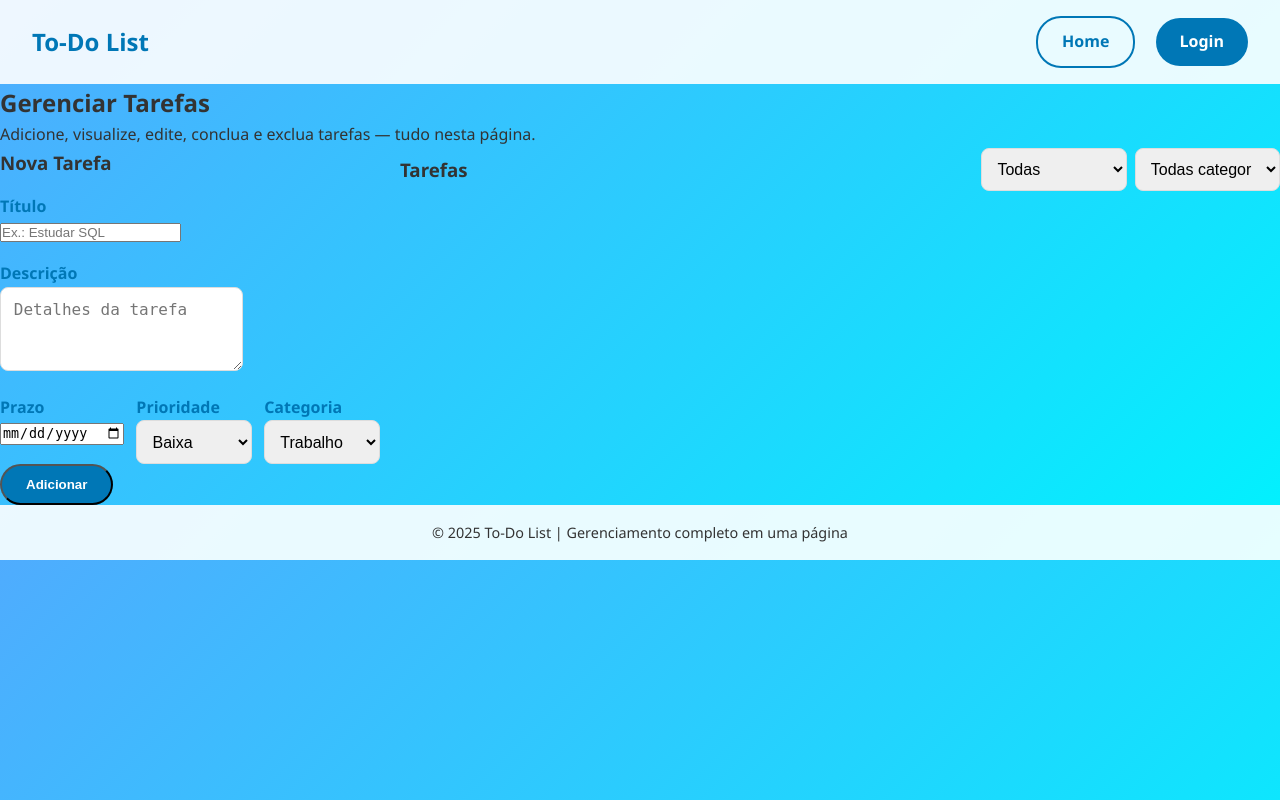
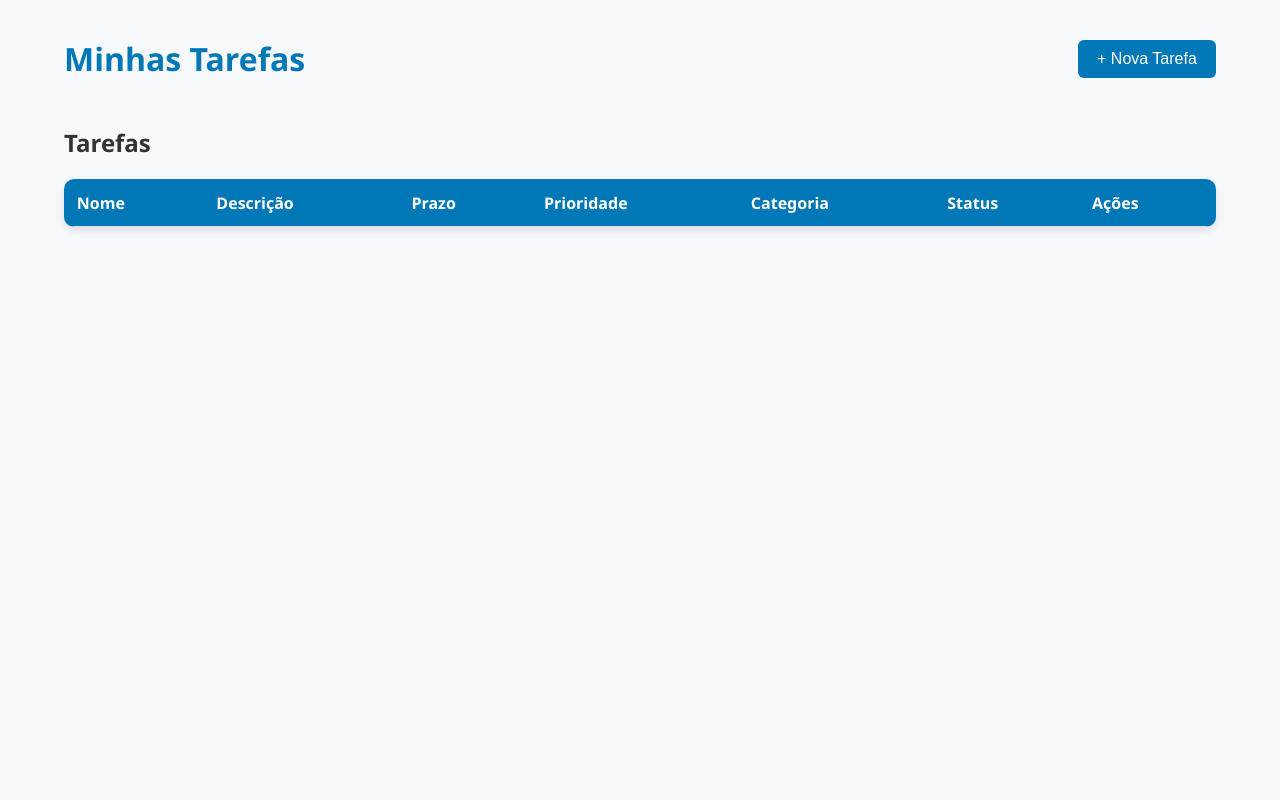
Before and after one commit to gabrielc-Neves/ToDoWeb, a PHP site: page /tarefas.html in a window 1280 px wide. Run offline with PHP 8.4, Linux system fonts and the light colour scheme; lists and menus that the app fills with data are empty.

Commit message:
Alteração de página de tarefas

```diff
--- a/frontend/style.css
+++ b/frontend/style.css
@@ -1,204 +1,132 @@
-/* Reset básico */
-* {
+body {
+  font-family: 'Segoe UI', Tahoma, Geneva, Verdana, sans-serif;
+  background: #f7f9fc;
   margin: 0;
   padding: 0;
-  box-sizing: border-box;
+  color: #333;
 }
 
-body {
-  font-family: "Segoe UI", Tahoma, Geneva, Verdana, sans-serif;
-  background: linear-gradient(135deg, #4facfe, #00f2fe);
-  color: #333;
-  line-height: 1.6;
+.page-container {
+  width: 90%;
+  margin: auto;
+  padding: 1rem;
 }
 
-/* Navbar */
-.navbar {
+header {
   display: flex;
   justify-content: space-between;
   align-items: center;
-  padding: 1rem 2rem;
-  background: rgba(255, 255, 255, 0.9);
-  position: sticky;
-  top: 0;
-  z-index: 1000;
+  margin-bottom: 1.5rem;
 }
 
-.logo {
-  font-size: 1.5rem;
-  font-weight: bold;
+h1 {
   color: #0077b6;
 }
 
-.nav-links .btn {
-  margin-left: 1rem;
+.btn-primary {
+  background: #0077b6;
+  color: white;
+  border: none;
+  padding: 0.6rem 1.2rem;
+  border-radius: 6px;
+  cursor: pointer;
+  font-size: 1rem;
+  transition: background 0.3s;
 }
 
-/* Hero */
-.hero {
-  display: flex;
-  align-items: center;
-  justify-content: space-between;
-  padding: 3rem 2rem;
-  min-height: 90vh;
+.btn-primary:hover {
+  background: #005f87;
 }
 
-.hero-content {
-  flex: 1;
-  padding-right: 2rem;
+.full-width {
+  width: 100%;
 }
 
-.hero-content h2 {
-  font-size: 2.5rem;
-  margin-bottom: 1rem;
-  color: #fff;
+/* Modal */
+.modal {
+  display: none;
+  position: fixed;
+  z-index: 10;
+  left: 0;
+  top: 0;
+  width: 100%;
+  height: 100%;
+  background-color: rgba(0,0,0,0.4);
 }
 
-.hero-content p {
-  margin-bottom: 2rem;
-  font-size: 1.1rem;
-  color: #f0f0f0;
+.modal-content {
+  background: #fff;
+  margin: 5% auto;
+  padding: 1.5rem;
+  border-radius: 10px;
+  width: 400px;
+  max-width: 95%;
+  position: relative;
+  animation: fadeIn 0.3s ease;
 }
 
-.hero-image img {
-  width: 350px;
-  max-width: 100%;
-  border-radius: 10px;
+.close {
+  position: absolute;
+  top: 10px;
+  right: 15px;
+  font-size: 1.5rem;
+  cursor: pointer;
+  color: #333;
 }
 
-/* Botões */
-.btn {
-  display: inline-block;
-  padding: 0.7rem 1.5rem;
-  border-radius: 25px;
-  background: #0077b6;
-  color: white;
-  text-decoration: none;
-  font-weight: bold;
-  transition: 0.3s;
+@keyframes fadeIn {
+  from {opacity: 0; transform: translateY(-20px);}
+  to {opacity: 1; transform: translateY(0);}
 }
 
-.btn:hover {
-  background: #023e8a;
+/* Form */
+form input, form textarea, form select {
+  width: 100%;
+  margin-bottom: 0.8rem;
+  padding: 0.6rem;
+  border: 1px solid #ccc;
+  border-radius: 6px;
+  font-size: 0.95rem;
 }
 
-.btn-outline {
-  background: transparent;
-  border: 2px solid #0077b6;
-  color: #0077b6;
+/* Tabela */
+table {
+  width: 100%;
+  border-collapse: collapse;
+  background: #fff;
+  border-radius: 10px;
+  overflow: hidden;
+  box-shadow: 0 4px 10px rgba(0,0,0,0.1);
 }
 
-.btn-outline:hover {
+th, td {
+  padding: 0.8rem;
+  text-align: left;
+  border-bottom: 1px solid #ddd;
+}
+
+th {
   background: #0077b6;
   color: white;
 }
 
-/* Footer */
-footer {
-  text-align: center;
-  padding: 1rem;
-  background: rgba(255, 255, 255, 0.9);
-  font-size: 0.9rem;
+tr:nth-child(even) {
+  background: #f4f4f4;
 }
 
-/* Responsividade */
-@media (max-width: 768px) {
-  .hero {
-    flex-direction: column;
-    text-align: center;
-  }
+.status-done { color: green; font-weight: bold; }
+.status-pending { color: orange; font-weight: bold; }
 
-  .hero-content {
-    padding-right: 0;
-  }
-
-  .hero-image {
-    margin-top: 2rem;
-  }
-}
-/* Formulários de login/cadastro */
-.form-container {
-  background: white;
-  max-width: 400px;
-  margin: 80px auto;
-  padding: 2rem;
-  border-radius: 15px;
-  box-shadow: 0 4px 12px rgba(0,0,0,0.2);
-  text-align: center;
+.action-btn {
+  margin: 2px;
+  padding: 0.4rem 0.7rem;
+  border-radius: 5px;
+  border: none;
+  cursor: pointer;
+  color: white;
+  font-size: 0.85rem;
 }
 
-.form-container h2 {
-  margin-bottom: 1.5rem;
-  color: #0077b6;
-}
-
-.form-container form {
-  display: flex;
-  flex-direction: column;
-  gap: 1rem;
-}
-
-.form-container input {
-  padding: 0.8rem;
-  border: 1px solid #ddd;
-  border-radius: 8px;
-  font-size: 1rem;
-}
-
-.form-container input:focus {
-  outline: none;
-  border-color: #0077b6;
-  box-shadow: 0 0 5px rgba(0,119,182,0.3);
-}
-
-.form-container p {
-  margin-top: 1rem;
-}
-
-textarea {
-  padding: 0.8rem;
-  border: 1px solid #ddd;
-  border-radius: 8px;
-  font-size: 1rem;
-  resize: vertical;
-}
-
-label {
-  text-align: left;
-  font-weight: bold;
-  margin-top: 1rem;
-  display: block;
-  color: #0077b6;
-}
-
-select {
-  padding: 0.7rem;
-  border: 1px solid #ddd;
-  border-radius: 8px;
-  font-size: 1rem;
-  width: 100%;
-}
-
-
-/* ===== Tarefas (página unificada) ===== */
-.grid-2 { display: grid; grid-template-columns: 1fr; gap: 1.25rem; }
-@media (min-width: 900px) { .grid-2 { grid-template-columns: 380px 1fr; } }
-
-.task-list { list-style: none; padding: 0; margin: 0; display: flex; flex-direction: column; gap: .75rem; }
-.task-item { display: grid; grid-template-columns: 28px 1fr auto; gap: .75rem; align-items: start; padding: .75rem; border: 1px solid rgba(0,0,0,0.08); border-radius: 10px; background: rgba(255,255,255,0.65); backdrop-filter: blur(2px); }
-.task-item .title { font-weight: 600; }
-.task-item .done { text-decoration: line-through; opacity: .6; }
-.task-item .meta { display: flex; gap: .5rem; flex-wrap: wrap; margin-top: .25rem; }
-.pill { font-size: .75rem; padding: .15rem .5rem; border-radius: 999px; background: rgba(0,0,0,0.06); }
-.desc { margin-top: .25rem; white-space: pre-wrap; }
-
-.actions { display: flex; gap: .5rem; }
-.btn-small { padding: .35rem .6rem; font-size: .85rem; border-radius: 8px; }
-.danger { background: #ff5151; color: #fff; border: none; }
-.input-inline { width: 100%; }
-
-.list-header { display: flex; justify-content: space-between; align-items: center; gap: 1rem; margin-bottom: .5rem; }
-.filters { display: flex; gap: .5rem; }
-.input-row { display: grid; grid-template-columns: 1fr 1fr 1fr; gap: .75rem; }
-@media (max-width: 700px) { .input-row { grid-template-columns: 1fr; } }
-.empty { padding: 1rem; opacity: .8; }
+.edit-btn { background: #ffb703; }
+.delete-btn { background: #d00000; }
+.toggle-btn { background: #0077b6; }
--- a/frontend/tarefas.html
+++ b/frontend/tarefas.html
@@ -1,97 +1,71 @@
 <!DOCTYPE html>
 <html lang="pt-BR">
 <head>
-  <meta charset="UTF-8" />
-  <meta name="viewport" content="width=device-width, initial-scale=1.0" />
-  <title>Tarefas - To-Do List</title>
-  <link rel="stylesheet" href="style.css" />
+<meta charset="UTF-8">
+<meta name="viewport" content="width=device-width, initial-scale=1.0">
+<title>Gerenciar Tarefas - To-Do List</title>
+<link rel="stylesheet" href="style.css">
 </head>
 <body>
+<div class="page-container">
   <header>
-    <nav class="navbar">
-      <h1 class="logo">To-Do List</h1>
-      <div class="nav-links">
-        <a href="index.html" class="btn btn-outline">Home</a>
-        <a href="login.html" class="btn">Login</a>
-      </div>
-    </nav>
+    <h1>Minhas Tarefas</h1>
+    <button id="openFormBtn" class="btn-primary">+ Nova Tarefa</button>
   </header>
 
-  <main class="container">
-    <section class="section">
-      <h2>Gerenciar Tarefas</h2>
-      <p>Adicione, visualize, edite, conclua e exclua tarefas — tudo nesta página.</p>
-      <div class="grid-2">
-        <!-- Card: Nova Tarefa -->
-        <div class="card">
-          <h3>Nova Tarefa</h3>
+  <!-- Modal de Cadastro -->
+  <div id="taskModal" class="modal">
+    <div class="modal-content">
+      <span id="closeModal" class="close">&times;</span>
+      <h2>Cadastrar / Editar Tarefa</h2>
       <form id="taskForm">
-            <div class="input-group">
-              <label for="title">Título</label>
-              <input id="title" name="title" type="text" placeholder="Ex.: Estudar SQL" required />
-            </div>
-            <div class="input-group">
-              <label for="descricao">Descrição</label>
-              <textarea id="descricao" name="descricao" rows="3" placeholder="Detalhes da tarefa"></textarea>
-            </div>
-            <div class="input-row">
-              <div class="input-group">
-                <label for="deadline">Prazo</label>
-                <input id="deadline" name="deadline" type="date" />
-              </div>
-              <div class="input-group">
-                <label for="prioridade">Prioridade</label>
-                <select id="prioridade" name="prioridade">
+        <input type="hidden" name="id" id="taskId">
+        <input type="text" name="title" id="title" placeholder="Nome da tarefa" required>
+        <textarea name="descricao" id="descricao" placeholder="Descrição detalhada" rows="3"></textarea>
+
+        <label for="deadline">Data de conclusão:</label>
+        <input type="date" name="deadline" id="deadline" required>
+
+        <label for="prioridade">Prioridade:</label>
+        <select name="prioridade" id="prioridade" required>
+          <option value="Alta">Alta</option>
+          <option value="Média">Média</option>
           <option value="Baixa">Baixa</option>
-                  <option value="Média">Média</option>
-                  <option value="Alta">Alta</option>
         </select>
-              </div>
-              <div class="input-group">
-                <label for="categoria">Categoria</label>
-                <select id="categoria" name="categoria">
+
+        <label for="categoria">Categoria:</label>
+        <select name="categoria" id="categoria">
           <option value="Trabalho">Trabalho</option>
           <option value="Estudo">Estudo</option>
           <option value="Pessoal">Pessoal</option>
           <option value="Outros">Outros</option>
         </select>
+
+        <button type="submit" class="btn-primary full-width">Salvar Tarefa</button>
+      </form>
     </div>
   </div>
-            <button type="submit" class="btn">Adicionar</button>
-          </form>
+
+  <!-- Lista de tarefas -->
+  <section class="task-list">
+    <h2>Tarefas</h2>
+    <table id="taskTable">
+      <thead>
+        <tr>
+          <th>Nome</th>
+          <th>Descrição</th>
+          <th>Prazo</th>
+          <th>Prioridade</th>
+          <th>Categoria</th>
+          <th>Status</th>
+          <th>Ações</th>
+        </tr>
+      </thead>
+      <tbody></tbody>
+    </table>
+  </section>
 </div>
 
-        <!-- Card: Lista de Tarefas -->
-        <div class="card">
-          <div class="list-header">
-            <h3>Tarefas</h3>
-            <div class="filters">
-              <select id="filterStatus" title="Filtrar por status">
-                <option value="todas">Todas</option>
-                <option value="abertas">Abertas</option>
-                <option value="concluidas">Concluídas</option>
-              </select>
-              <select id="filterCategoria" title="Filtrar por categoria">
-                <option value="todas">Todas categorias</option>
-                <option value="Trabalho">Trabalho</option>
-                <option value="Estudo">Estudo</option>
-                <option value="Pessoal">Pessoal</option>
-                <option value="Outros">Outros</option>
-              </select>
-            </div>
-          </div>
-          <ul id="taskList" class="task-list"></ul>
-        </div>
-      </div>
-    </section>
-  </main>
-
-  <footer>
-    <p>© 2025 To-Do List | Gerenciamento completo em uma página</p>
-  </footer>
-
-  <script src="tarefas.js">
-
-  </script>
+<script src="tarefas.js"></script>
 </body>
 </html>
```
Also changed, not shown: frontend/script.js (+24 -22 lines), frontend/tarefas.js (+86 -165 lines). Lines whose indentation alone changed are shown as unchanged.
